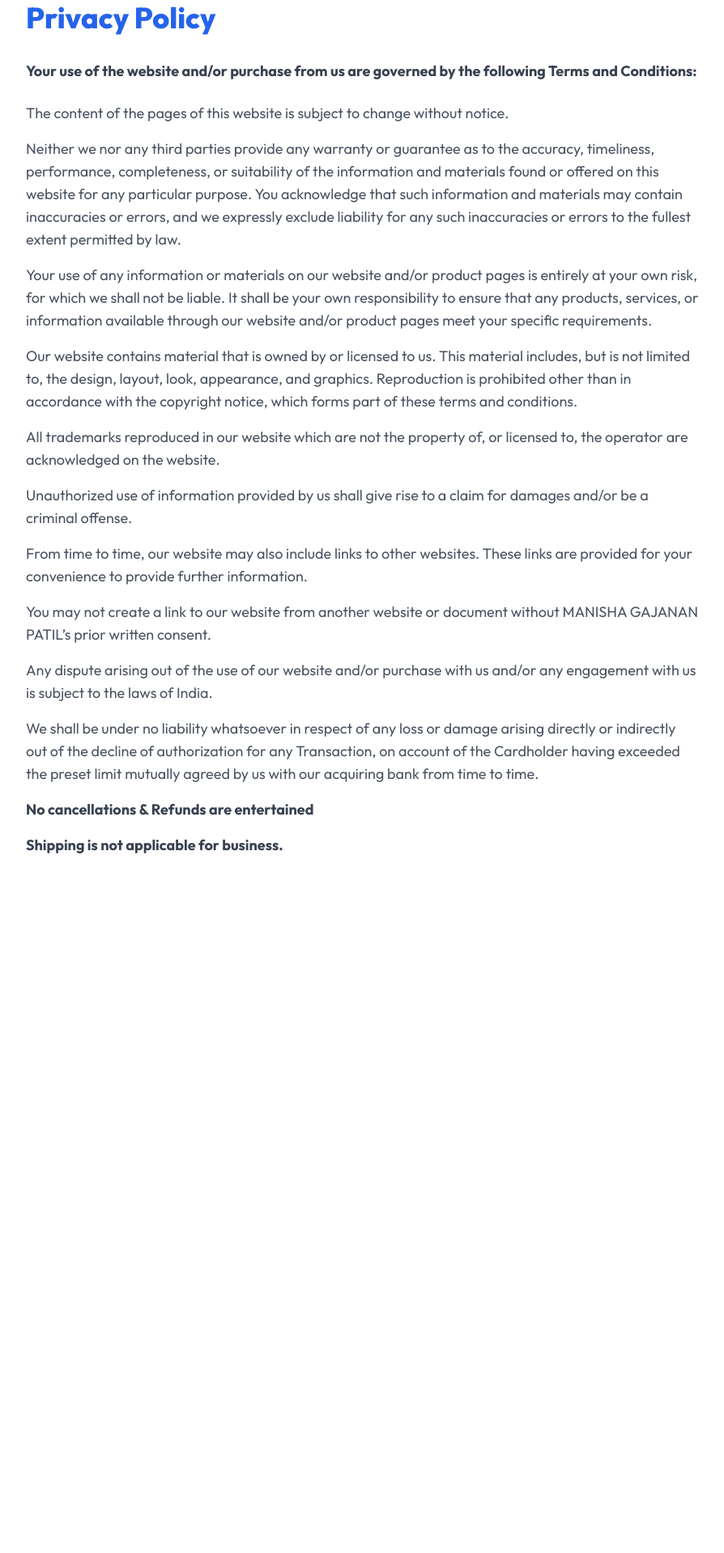
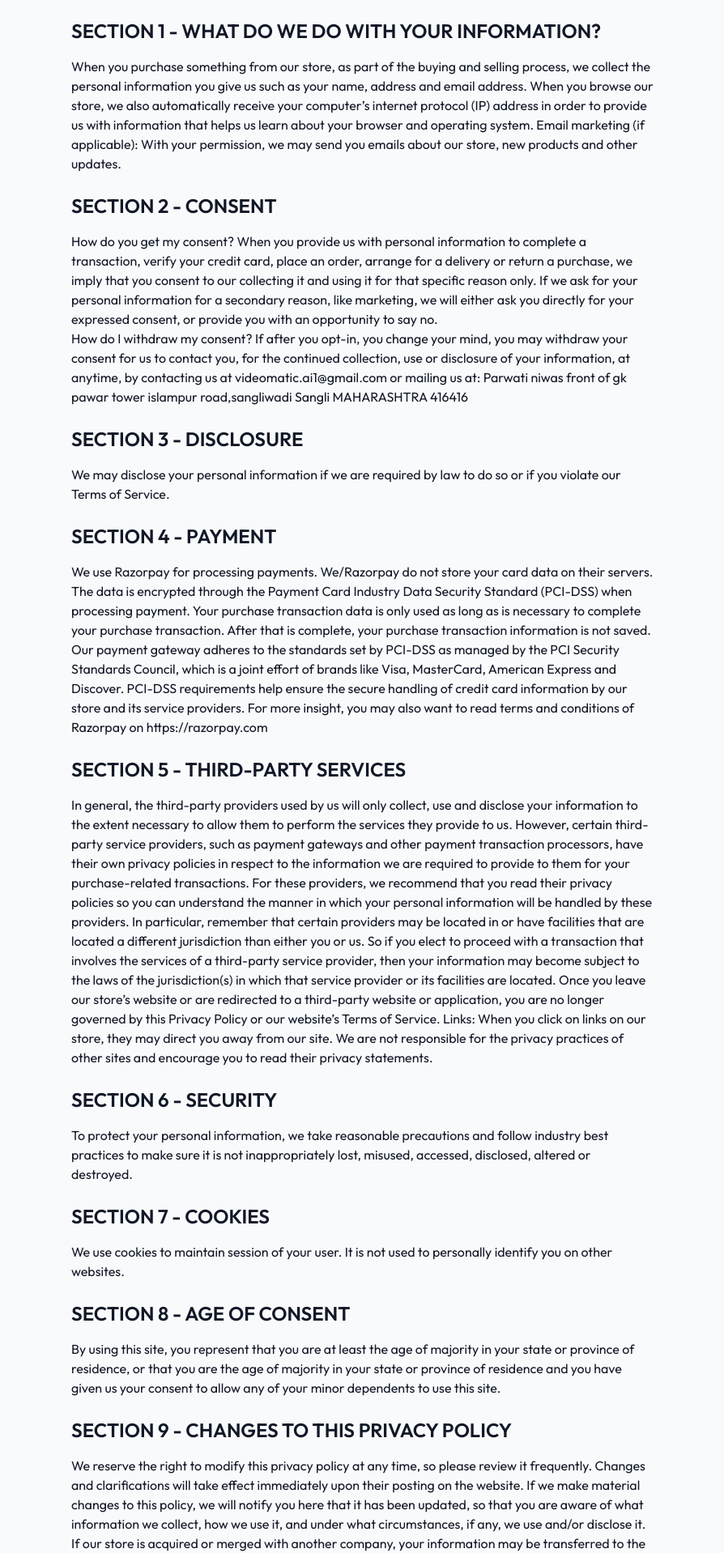
Before and after one commit to Ameycoder8853/Videomatics.Ai, a Next.js app: page /privacy-policy in a window 1280 px wide. Shown: the part 142-2060 px from the top of the page at 81% size, without its empty margins (192-1086 px from the left). Before the commit the page ends 1264 px from the top, so only its background shows below. Built offline with nearby package versions, Linux system fonts and the light colour scheme; no server answers.

Commit message:
Update page.jsx

```diff
--- a/app/privacy-policy/page.jsx
+++ b/app/privacy-policy/page.jsx
@@ -4,65 +4,99 @@ import Header from '../dashboard/_components/Header';
 
 const PrivacyPolicy = () => {
   return (
-    <div className="min-h-screen text-gray-900">
+    <div className="min-h-screen bg-gray-50 text-gray-900">
       <Header />
-      <div className="max-w-4xl mx-auto px-4 sm:px-6 lg:px-8 pt-16 pb-16">
+      <div className="max-w-3xl mx-auto p-6">
+        <h1 className="text-3xl font-semibold text-center mb-6">Privacy Statement</h1>
 
-        <h1 className="text-4xl font-extrabold text-blue-600 mb-6">Privacy Policy</h1>
+        <section className="mb-6">
+          <h2 className="text-2xl font-semibold mb-4">SECTION 1 - WHAT DO WE DO WITH YOUR INFORMATION?</h2>
+          <p>
+            When you purchase something from our store, as part of the buying and selling process, we collect the personal information you give us such as your name, address and email address.
+            When you browse our store, we also automatically receive your computer’s internet protocol (IP) address in order to provide us with information that helps us learn about your browser and operating system.
+            Email marketing (if applicable): With your permission, we may send you emails about our store, new products and other updates.
+          </p>
+        </section>
 
-        <div className="mt-8 space-y-6">
-          <p className="text-lg text-gray-700">
-            <strong>Your use of the website and/or purchase from us are governed by the following Terms and Conditions:</strong>
+        <section className="mb-6">
+          <h2 className="text-2xl font-semibold mb-4">SECTION 2 - CONSENT</h2>
+          <p>
+            How do you get my consent?
+            When you provide us with personal information to complete a transaction, verify your credit card, place an order, arrange for a delivery or return a purchase, we imply that you consent to our collecting it and using it for that specific reason only.
+            If we ask for your personal information for a secondary reason, like marketing, we will either ask you directly for your expressed consent, or provide you with an opportunity to say no.
           </p>
+          <p>
+            How do I withdraw my consent?
+            If after you opt-in, you change your mind, you may withdraw your consent for us to contact you, for the continued collection, use or disclosure of your information, at anytime, by contacting us at videomatic.ai1@gmail.com or mailing us at: Parwati niwas front of gk pawar tower islampur road,sangliwadi Sangli MAHARASHTRA 416416
+          </p>
+        </section>
 
-          <div className="space-y-4">
-            <p className="text-lg text-gray-600">
-              The content of the pages of this website is subject to change without notice.
+        <section className="mb-6">
+          <h2 className="text-2xl font-semibold mb-4">SECTION 3 - DISCLOSURE</h2>
+          <p>
+            We may disclose your personal information if we are required by law to do so or if you violate our Terms of Service.
           </p>
+        </section>
 
-            <p className="text-lg text-gray-600">
-              Neither we nor any third parties provide any warranty or guarantee as to the accuracy, timeliness, performance, completeness, or suitability of the information and materials found or offered on this website for any particular purpose. You acknowledge that such information and materials may contain inaccuracies or errors, and we expressly exclude liability for any such inaccuracies or errors to the fullest extent permitted by law.
+        <section className="mb-6">
+          <h2 className="text-2xl font-semibold mb-4">SECTION 4 - PAYMENT</h2>
+          <p>
+            We use Razorpay for processing payments. We/Razorpay do not store your card data on their servers. The data is encrypted through the Payment Card Industry Data Security Standard (PCI-DSS) when processing payment. Your purchase transaction data is only used as long as is necessary to complete your purchase transaction. After that is complete, your purchase transaction information is not saved.
+            Our payment gateway adheres to the standards set by PCI-DSS as managed by the PCI Security Standards Council, which is a joint effort of brands like Visa, MasterCard, American Express and Discover.
+            PCI-DSS requirements help ensure the secure handling of credit card information by our store and its service providers.
+            For more insight, you may also want to read terms and conditions of Razorpay on https://razorpay.com
           </p>
+        </section>
 
-            <p className="text-lg text-gray-600">
-              Your use of any information or materials on our website and/or product pages is entirely at your own risk, for which we shall not be liable. It shall be your own responsibility to ensure that any products, services, or information available through our website and/or product pages meet your specific requirements.
+        <section className="mb-6">
+          <h2 className="text-2xl font-semibold mb-4">SECTION 5 - THIRD-PARTY SERVICES</h2>
+          <p>
+            In general, the third-party providers used by us will only collect, use and disclose your information to the extent necessary to allow them to perform the services they provide to us.
+            However, certain third-party service providers, such as payment gateways and other payment transaction processors, have their own privacy policies in respect to the information we are required to provide to them for your purchase-related transactions.
+            For these providers, we recommend that you read their privacy policies so you can understand the manner in which your personal information will be handled by these providers.
+            In particular, remember that certain providers may be located in or have facilities that are located a different jurisdiction than either you or us. So if you elect to proceed with a transaction that involves the services of a third-party service provider, then your information may become subject to the laws of the jurisdiction(s) in which that service provider or its facilities are located.
+            Once you leave our store’s website or are redirected to a third-party website or application, you are no longer governed by this Privacy Policy or our website’s Terms of Service.
+            Links: When you click on links on our store, they may direct you away from our site. We are not responsible for the privacy practices of other sites and encourage you to read their privacy statements.
           </p>
+        </section>
 
-            <p className="text-lg text-gray-600">
-              Our website contains material that is owned by or licensed to us. This material includes, but is not limited to, the design, layout, look, appearance, and graphics. Reproduction is prohibited other than in accordance with the copyright notice, which forms part of these terms and conditions.
+        <section className="mb-6">
+          <h2 className="text-2xl font-semibold mb-4">SECTION 6 - SECURITY</h2>
+          <p>
+            To protect your personal information, we take reasonable precautions and follow industry best practices to make sure it is not inappropriately lost, misused, accessed, disclosed, altered or destroyed.
           </p>
+        </section>
 
-            <p className="text-lg text-gray-600">
-              All trademarks reproduced in our website which are not the property of, or licensed to, the operator are acknowledged on the website.
+        <section className="mb-6">
+          <h2 className="text-2xl font-semibold mb-4">SECTION 7 - COOKIES</h2>
+          <p>
+            We use cookies to maintain session of your user. It is not used to personally identify you on other websites.
           </p>
+        </section>
 
-            <p className="text-lg text-gray-600">
-              Unauthorized use of information provided by us shall give rise to a claim for damages and/or be a criminal offense.
+        <section className="mb-6">
+          <h2 className="text-2xl font-semibold mb-4">SECTION 8 - AGE OF CONSENT</h2>
+          <p>
+            By using this site, you represent that you are at least the age of majority in your state or province of residence, or that you are the age of majority in your state or province of residence and you have given us your consent to allow any of your minor dependents to use this site.
           </p>
+        </section>
 
-            <p className="text-lg text-gray-600">
-              From time to time, our website may also include links to other websites. These links are provided for your convenience to provide further information.
+        <section className="mb-6">
+          <h2 className="text-2xl font-semibold mb-4">SECTION 9 - CHANGES TO THIS PRIVACY POLICY</h2>
+          <p>
+            We reserve the right to modify this privacy policy at any time, so please review it frequently. Changes and clarifications will take effect immediately upon their posting on the website. If we make material changes to this policy, we will notify you here that it has been updated, so that you are aware of what information we collect, how we use it, and under what circumstances, if any, we use and/or disclose it.
+            If our store is acquired or merged with another company, your information may be transferred to the new owners so that we may continue to sell products to you.
           </p>
+        </section>
 
-            <p className="text-lg text-gray-600">
-              You may not create a link to our website from another website or document without MANISHA GAJANAN PATIL’s prior written consent.
+        <section className="mb-6">
+          <h2 className="text-2xl font-semibold mb-4">QUESTIONS AND CONTACT INFORMATION</h2>
+          <p>
+            If you would like to: access, correct, amend or delete any personal information we have about you, register a complaint, or simply want more information contact our Privacy Compliance Officer at videomatic.ai1@gmail.com or by mail at Parwati niwas front of gk pawar tower islampur road,sangliwadi Sangli MAHARASHTRA 416416
+            [Re: Privacy Compliance Officer]
+            [622 Manglam Electronic Market Jaipur Rajasthan India 302001]
           </p>
-
-            <p className="text-lg text-gray-600">
-              Any dispute arising out of the use of our website and/or purchase with us and/or any engagement with us is subject to the laws of India.
-            </p>
-
-            <p className="text-lg text-gray-600">
-              We shall be under no liability whatsoever in respect of any loss or damage arising directly or indirectly out of the decline of authorization for any Transaction, on account of the Cardholder having exceeded the preset limit mutually agreed by us with our acquiring bank from time to time.
-            </p>
-            <p className="text-lg text-gray-700">
-            <strong>No cancellations & Refunds are entertained</strong>
-          </p>
-          <p className="text-lg text-gray-700">
-            <strong>Shipping is not applicable for business.</strong>
-          </p>
-          </div>
-        </div>
+        </section>
       </div>
     </div>
   );
```
Lines whose indentation alone changed are shown as unchanged.
